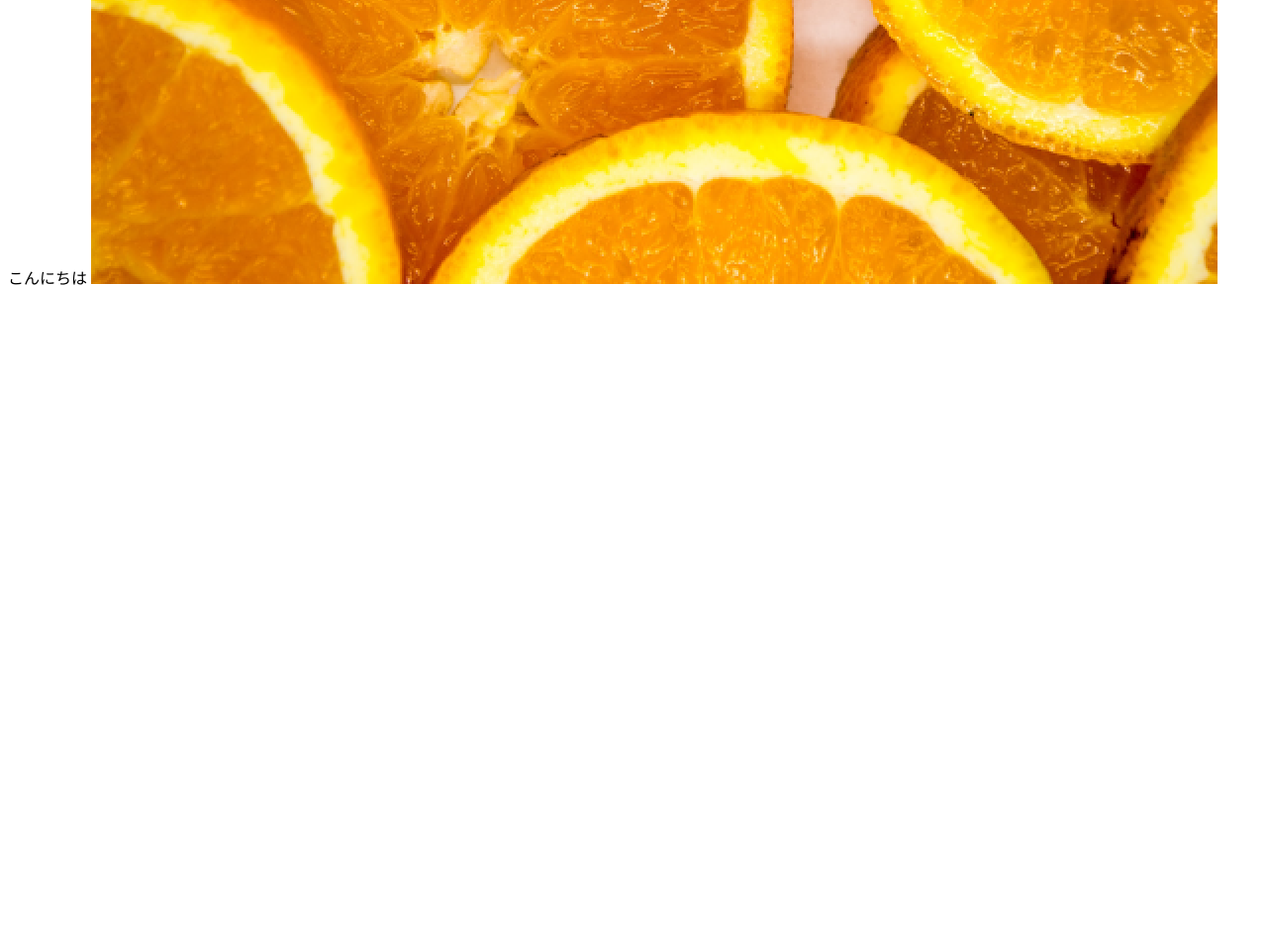
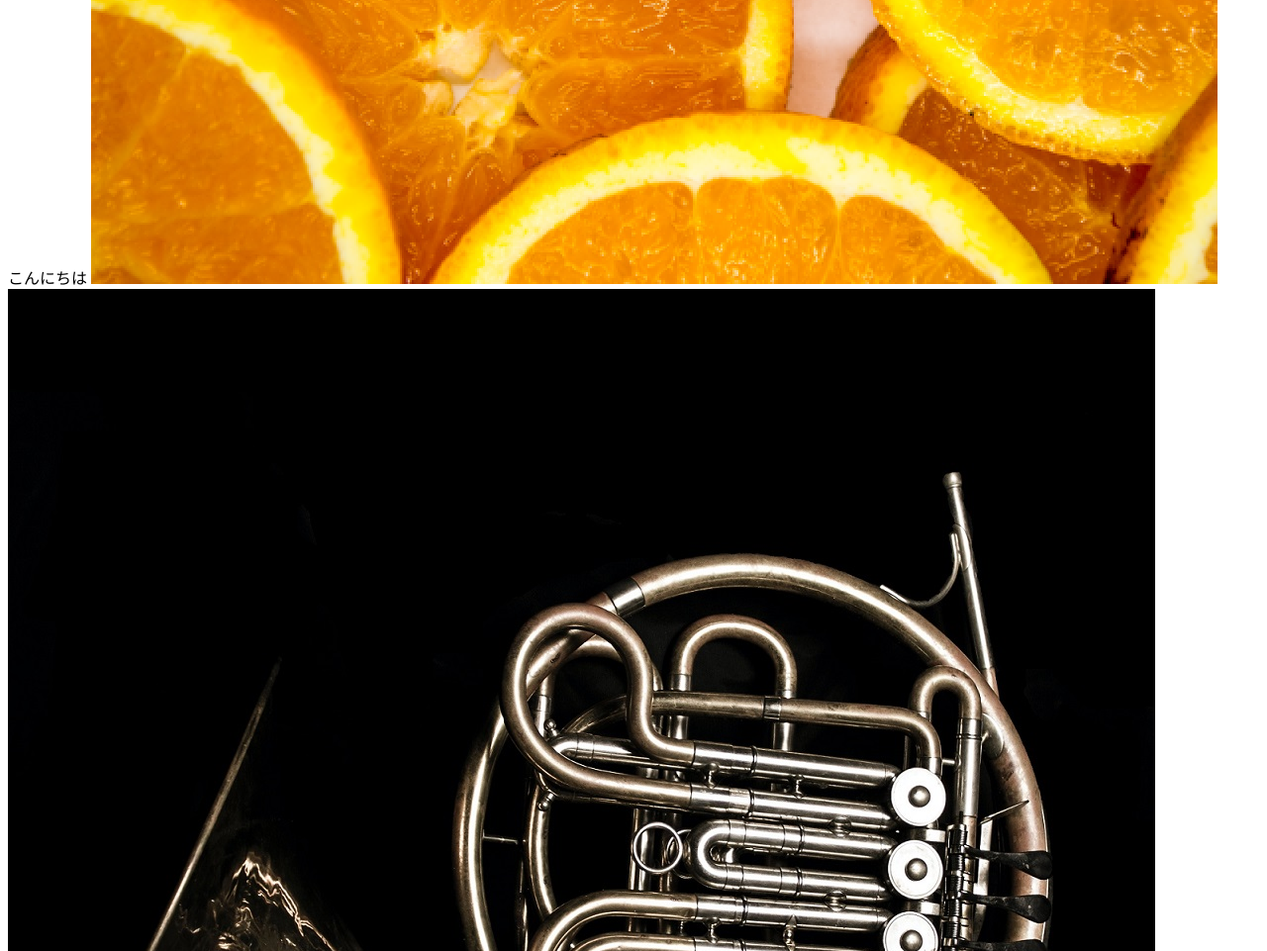
Before and after one commit to ATM-09-ST/samurai-terakoya, a plain HTML site: page index.html in a window 1280 px wide. Shown: the part 679-1640 px from the top of the page at 99% size. Before the commit the page ends 979 px from the top, so only its background shows below. Drawn offline with Linux system fonts and the light colour scheme.

Commit message:
Update index.html

```diff
--- a/index.html
+++ b/index.html
@@ -1,3 +1,3 @@
 こんにちは
 <img src="orange.png">
-<img src="">
+<img src="asher-legg-XIe1b4k9-k02-unsplash.jpg">
```
